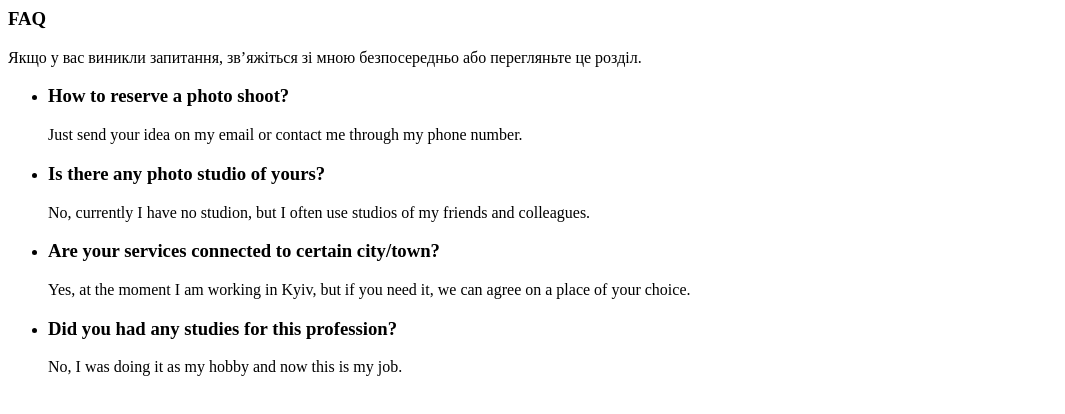
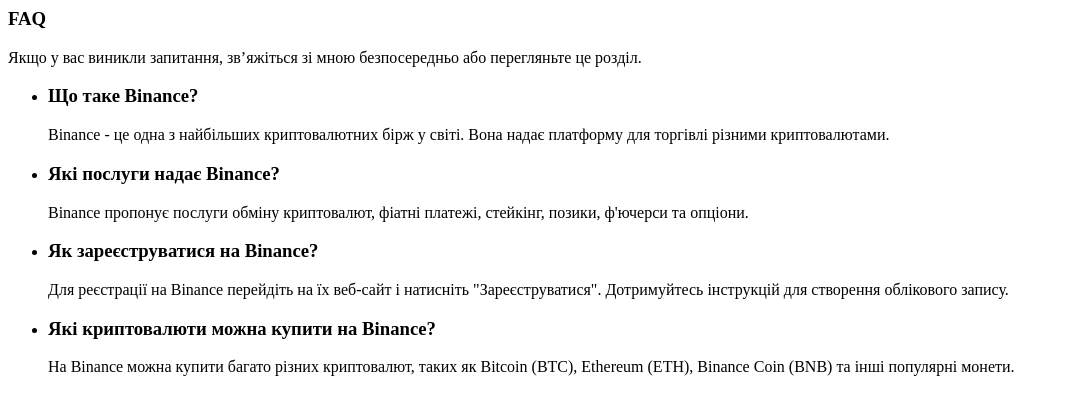
Before and after one commit to SunUkun86/lab1-binance, a plain HTML site: page index.faq.partial.html in a window 1280 px wide. Shown: the whole page, without its empty margins (0-1065 px from the left). Drawn offline with Linux system fonts and the light colour scheme.

Commit message:
fixed faq

```diff
--- a/index.faq.partial.html
+++ b/index.faq.partial.html
@@ -12,13 +12,27 @@
         <li class="faq__item">
           <div class="faq__item-content">
             <div class="faq__question">
-              <h3 class="faq__question-title">How to reserve a photo shoot?</h3>
+              <h3 class="faq__question-title">Що таке Binance?</h3>
               <div class="faq__toggle"></div>
             </div>
             <div class="faq__answer">
               <p class="faq__answer-text">
-                Just send your idea on my email or contact me through my phone
-                number.
+                Binance - це одна з найбільших криптовалютних бірж у світі. Вона
+                надає платформу для торгівлі різними криптовалютами.
+              </p>
+            </div>
+          </div>
+        </li>
+        <li class="faq__item">
+          <div class="faq__item-content">
+            <div class="faq__question">
+              <h3 class="faq__question-title">Які послуги надає Binance?</h3>
+              <div class="faq__toggle"></div>
+            </div>
+            <div class="faq__answer">
+              <p class="faq__answer-text">
+                Binance пропонує послуги обміну криптовалют, фіатні платежі,
+                стейкінг, позики, ф'ючерси та опціони.
               </p>
             </div>
           </div>
@@ -27,14 +41,15 @@
           <div class="faq__item-content">
             <div class="faq__question">
               <h3 class="faq__question-title">
-                Is there any photo studio of yours?
+                Як зареєструватися на Binance?
               </h3>
               <div class="faq__toggle"></div>
             </div>
             <div class="faq__answer">
               <p class="faq__answer-text">
-                No, currently I have no studion, but I often use studios of my
-                friends and colleagues.
+                Для реєстрації на Binance перейдіть на їх веб-сайт і натисніть
+                "Зареєструватися". Дотримуйтесь інструкцій для створення
+                облікового запису.
               </p>
             </div>
           </div>
@@ -43,29 +58,15 @@
           <div class="faq__item-content">
             <div class="faq__question">
               <h3 class="faq__question-title">
-                Are your services connected to certain city/town?
+                Які криптовалюти можна купити на Binance?
               </h3>
               <div class="faq__toggle"></div>
             </div>
             <div class="faq__answer">
               <p class="faq__answer-text">
-                Yes, at the moment I am working in Kyiv, but if you need it, we
-                can agree on a place of your choice.
-              </p>
-            </div>
-          </div>
-        </li>
-        <li class="faq__item">
-          <div class="faq__item-content">
-            <div class="faq__question">
-              <h3 class="faq__question-title">
-                Did you had any studies for this profession?
-              </h3>
-              <div class="faq__toggle"></div>
-            </div>
-            <div class="faq__answer">
-              <p class="faq__answer-text">
-                No, I was doing it as my hobby and now this is my job.
+                На Binance можна купити багато різних криптовалют, таких як
+                Bitcoin (BTC), Ethereum (ETH), Binance Coin (BNB) та інші
+                популярні монети.
               </p>
             </div>
           </div>
--- a/styles/contact-us.css
+++ b/styles/contact-us.css
@@ -1,3 +1,4 @@
 @import url(global.css);
 @import url(header.css);
 @import url(feedback.css);
+@import url(footer.css);
--- a/styles/news.css
+++ b/styles/news.css
@@ -1,3 +1,4 @@
 @import url(global.css);
 @import url(header.css);
 @import url(newsfeed.css);
+@import url(footer.css);
```
Also changed, not shown: contact-us.html (+1 -0 lines), news.html (+1 -0 lines).
